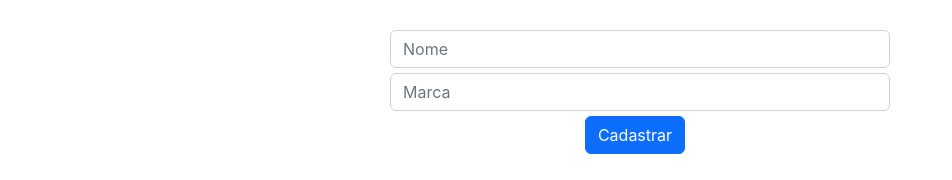
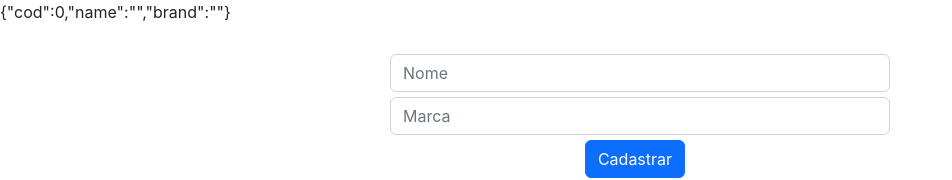
Before and after one commit to augustojulio-code/spring_react_front, a React (Create React App) app: page / in a window 1280 px wide. Shown: the top 180 px of the page, without its empty margins (0-952 px from the left). Built offline with nearby package versions, Linux system fonts and the light colour scheme; no server answers.

Commit message:
set object data function

```diff
--- a/src/App.js
+++ b/src/App.js
@@ -6,21 +6,34 @@ import { useEffect, useState } from 'react';
 
 function App() {
 
+  const product = {
+    cod: 0,
+    name: '',
+    brand: ''
+  }
+
   //UseStates
   const [btnCadastrar, setBtnCadastrar] = useState(true);
   const [products, setProducts] = useState([]);
+  const [objProduct, setObjProduct] = useState(product);
 
 
-  //Useeffect faz a requisição
+  //Useeffect request fo api
   useEffect(() => {
     fetch("http://localhost:8080/products")
       .then(resp => resp.json())
       .then(data => setProducts(data));
   }, []);
 
+  //Get form data
+  const toType = (e) => {
+    setObjProduct({ ...objProduct, [e.target.name]: e.target.value });
+  }
+
   return (
     <div>
-      <Formulario botao={btnCadastrar} />
+      <p>{JSON.stringify(objProduct)}</p>
+      <Formulario botao={btnCadastrar} keyboardEvent={toType} />
       <Tabela listProducts={products} />
     </div>
   );
--- a/src/Formp.js
+++ b/src/Formp.js
@@ -1,8 +1,8 @@
-function Formulario({ botao }) {
+function Formulario({ botao, keyboardEvent }) {
     return (
         <form>
-            <input type="text" placeholder="Nome" className="form-control" />
-            <input type="text" placeholder="Marca" className="form-control" />
+            <input type="text" onChange={keyboardEvent} name="name" placeholder="Nome" className="form-control" />
+            <input type="text" onChange={keyboardEvent} name="brand" placeholder="Marca" className="form-control" />
             {
                 botao
                     ?
```
